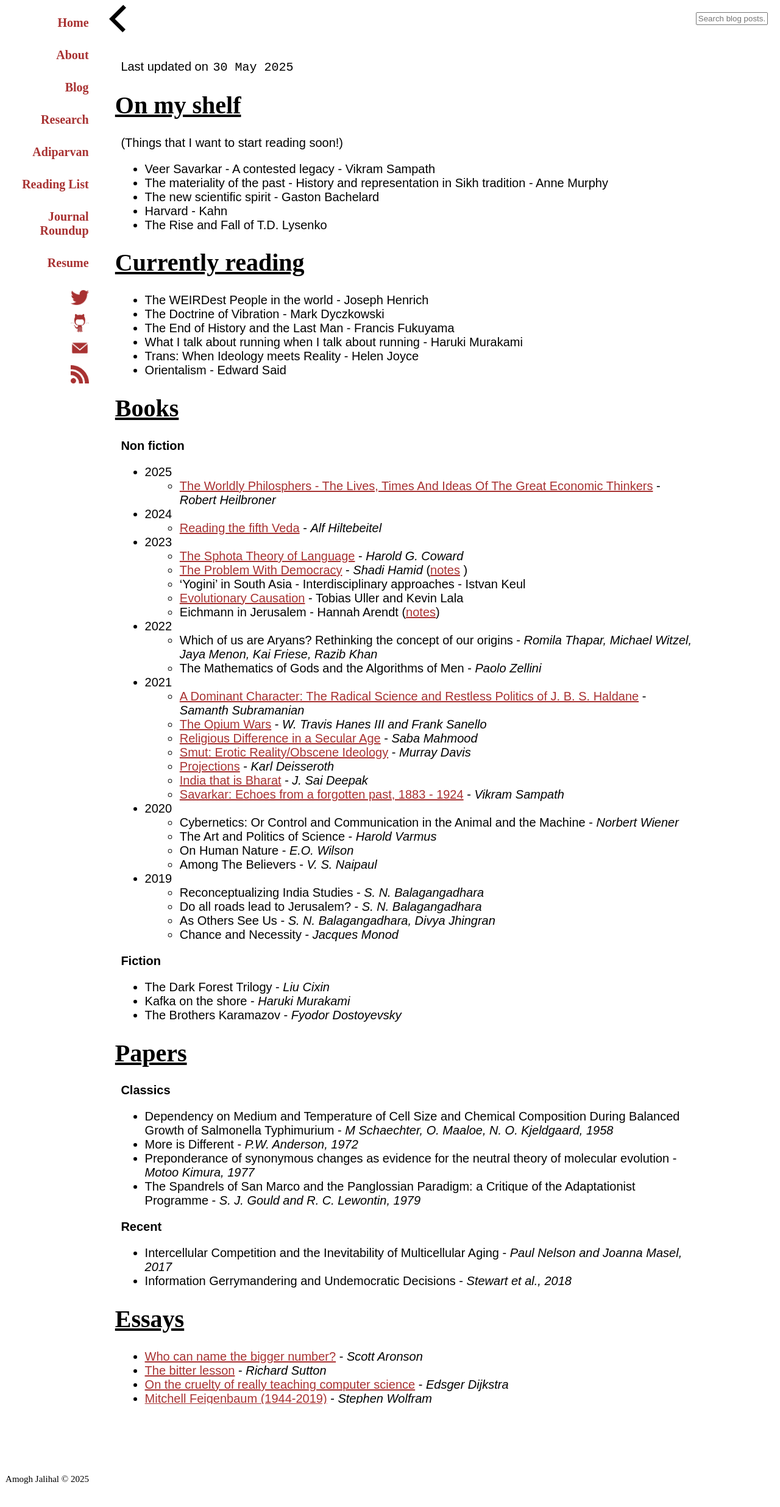
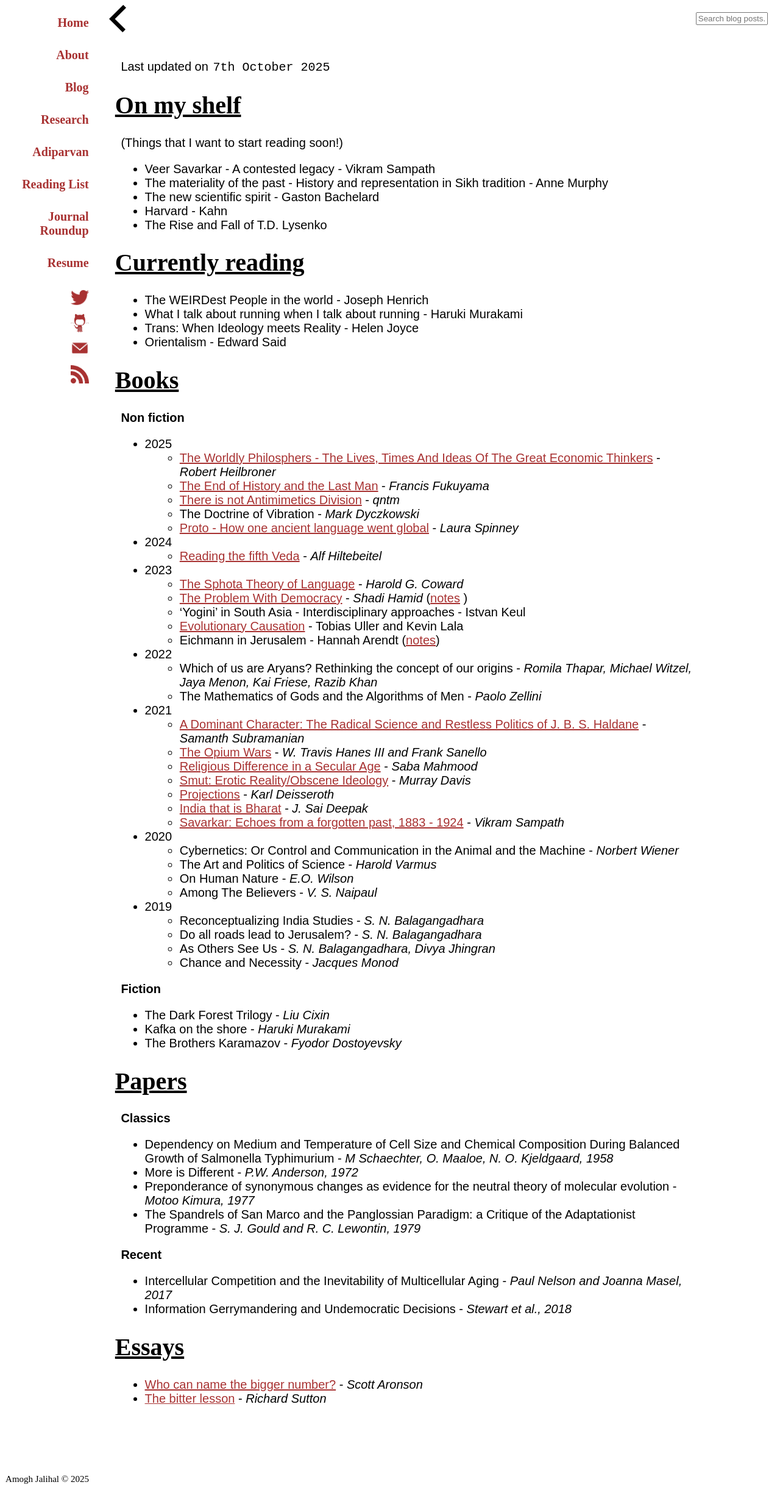
Before and after one commit to amoghpj/amoghpj.github.io, a Jekyll site: the page built from readinglist.md, in a window 1280 px wide. Shown: the whole page at 61% size. Built offline with Jekyll 4.4.1, drawn with Linux system fonts in a browser that asks for light colours; comment, search, counter and statistics services are not loaded.

Commit message:
Updated reading list

```diff
--- a/readinglist.md
+++ b/readinglist.md
@@ -2,7 +2,7 @@
 layout: default
 title: Reading list
 ---
-Last updated on `30 May 2025`
+Last updated on `7th October 2025`
 
 # On my shelf
 
@@ -17,8 +17,6 @@
 # Currently reading
 
 - The WEIRDest People in the world - Joseph Henrich
-- The Doctrine of Vibration - Mark Dyczkowski
-- The End of History and the Last Man - Francis Fukuyama
 - What I talk about running when I talk about running - Haruki Murakami
 - Trans: When Ideology meets Reality - Helen Joyce
 - Orientalism - Edward Said
@@ -28,6 +26,10 @@
 **Non fiction**
 - 2025
   - [The Worldly Philosphers - The Lives, Times And Ideas Of The Great Economic Thinkers](https://www.amazon.com/Worldly-Philosophers-Economic-Thinkers-Seventh/dp/068486214X) - *Robert Heilbroner*
+  - [The End of History and the Last Man](https://www.amazon.com/End-History-Last-Man/dp/0743284550) - *Francis Fukuyama*
+  - [There is not Antimimetics Division](https://www.amazon.com/There-No-Antimemetics-Division-Novel/dp/0593983750) - *qntm*
+  - The Doctrine of Vibration - *Mark Dyczkowski*
+  - [Proto - How one ancient language went global](https://www.amazon.com/Proto-Ancient-Language-Went-Global/dp/1639732586) - *Laura Spinney*
 
 - 2024
   - [Reading the fifth Veda](https://brill.com/display/title/18099?language=en&srsltid=AfmBOopiIyPQczj1W1jAfL_C2lVNq1W_5vG_jFE4ghjOd3O7OEFMEu_c) - *Alf Hiltebeitel*
```
